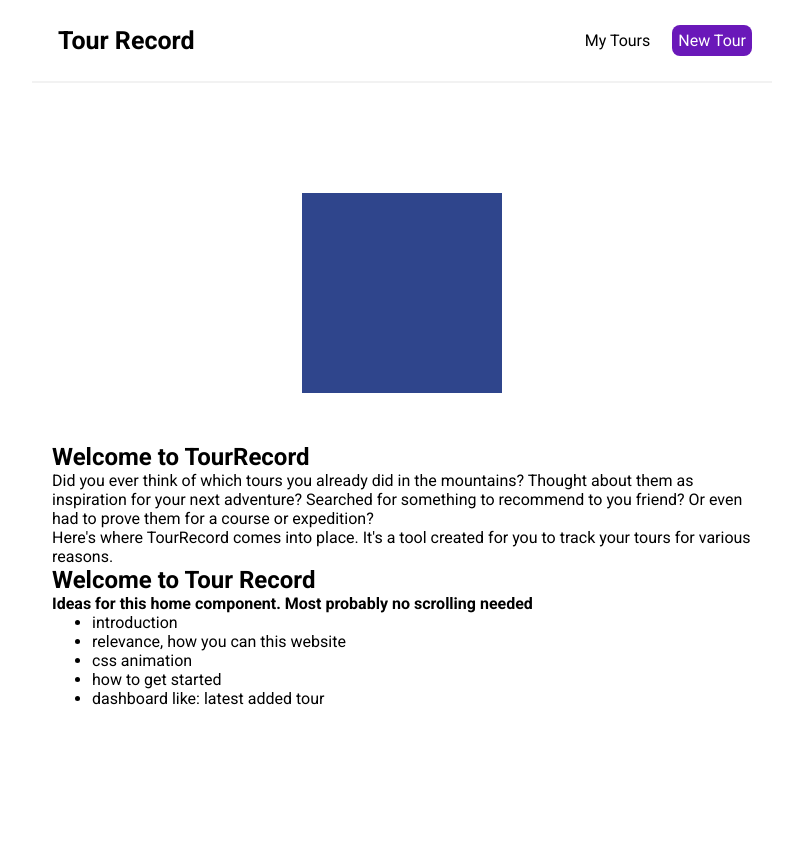
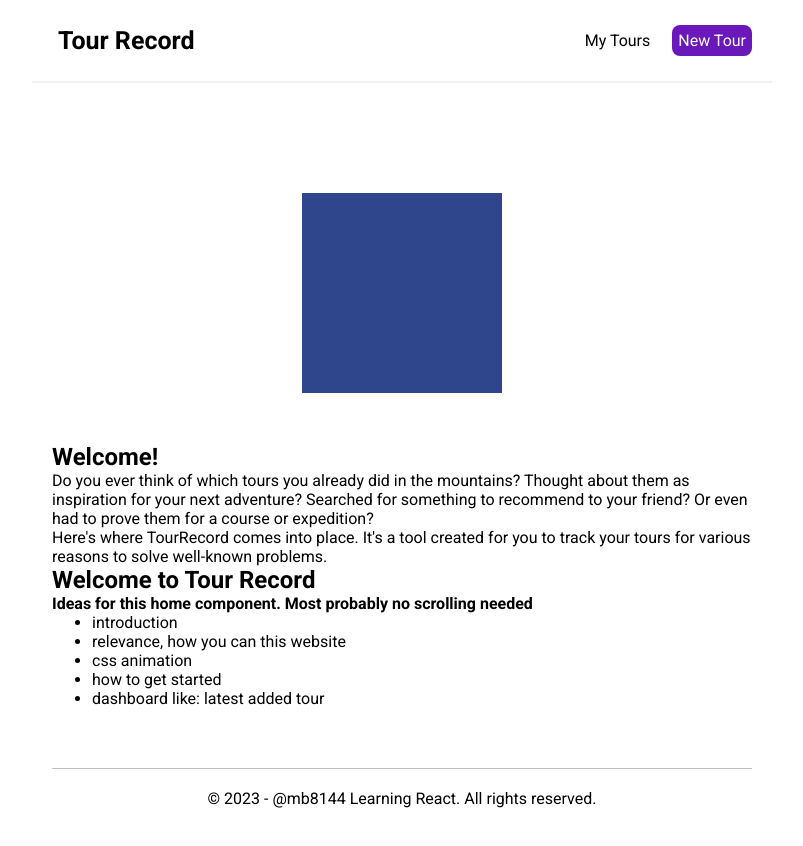
Before and after one commit to mb8144/recordingOfTours, a React (Vite) app in the folder recordingOfTours/: page / in a window 1280 px wide. Shown: the whole page, without its empty margins (238-1041 px from the left). Before the commit the page ends 800 px from the top, so only its background shows below. Built offline with nearby package versions, Linux system fonts and the light colour scheme.

Commit message:
footer added

```diff
--- a/recordingOfTours/src/App.jsx
+++ b/recordingOfTours/src/App.jsx
@@ -6,6 +6,7 @@ import Create from './Create';
 import { BrowserRouter as Router, Routes, Route } from 'react-router-dom';
 import TourDetails from './TourDetails';
 import NotFound from './NotFound';
+import Footer from './Footer';
 
 function App() {
   return (
@@ -21,6 +22,7 @@ function App() {
             <Route path="*" element={<NotFound />}/>
           </Routes>
         </div>
+        <Footer />
       </div>
     </Router>
   );
--- /dev/null
+++ b/recordingOfTours/src/Footer.jsx
@@ -0,0 +1,11 @@
+const Footer = () => {
+  return (
+  <>
+    <footer className="footer">
+    <p>&copy; 2023 - @mb8144 Learning React. All rights reserved.</p>
+    </footer>
+  </>
+   );
+}
+
+export default Footer;
--- a/recordingOfTours/src/Home.jsx
+++ b/recordingOfTours/src/Home.jsx
@@ -3,9 +3,9 @@ const Home = () => {
     <>
     <div class="animated-element"></div>
     <div className="home-text">
-      <h2>Welcome to TourRecord</h2>
-      <p className="tool-questions">Did you ever think of which tours you already did in the mountains? Thought about them as inspiration for your next adventure? Searched for something to recommend to you friend? Or even had to prove them for a course or expedition?</p>
-      <p>Here's where TourRecord comes into place. It's a tool created for you to track your tours for various reasons.</p>
+      <h2>Welcome!</h2>
+      <p className="tool-questions">Do you ever think of which tours you already did in the mountains? Thought about them as inspiration for your next adventure? Searched for something to recommend to your friend? Or even had to prove them for a course or expedition?</p>
+      <p>Here's where TourRecord comes into place. It's a tool created for you to track your tours for various reasons to solve well-known problems.</p>
     </div>
     <h2>Welcome to Tour Record</h2>
       <h4>Ideas for this home component. Most probably no scrolling needed</h4>
--- a/recordingOfTours/src/index.css
+++ b/recordingOfTours/src/index.css
@@ -45,6 +45,20 @@ lighter blue: #1867B9 */
   max-width: 700px;
   margin: 40px auto;
   padding: 20px;
+}
+
+/* Footer */
+
+.footer {
+  text-align: center;
+  max-width: 700px;
+  margin: 40px auto;
+  border-top: 1px solid rgba(128, 128, 128, 0.5);
+  width: 100%;
+}
+
+.footer p {
+  margin: 20px 0;
 }
 
 /* My tours */
```
